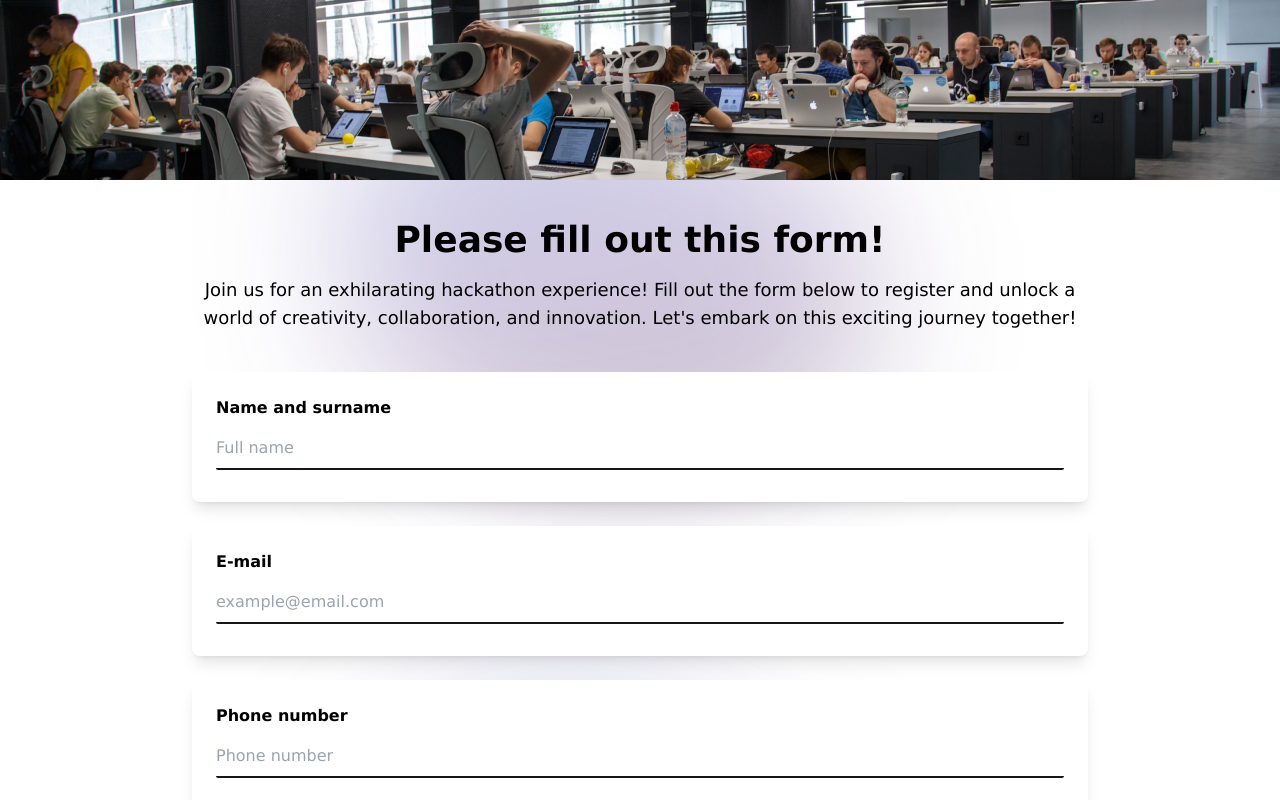
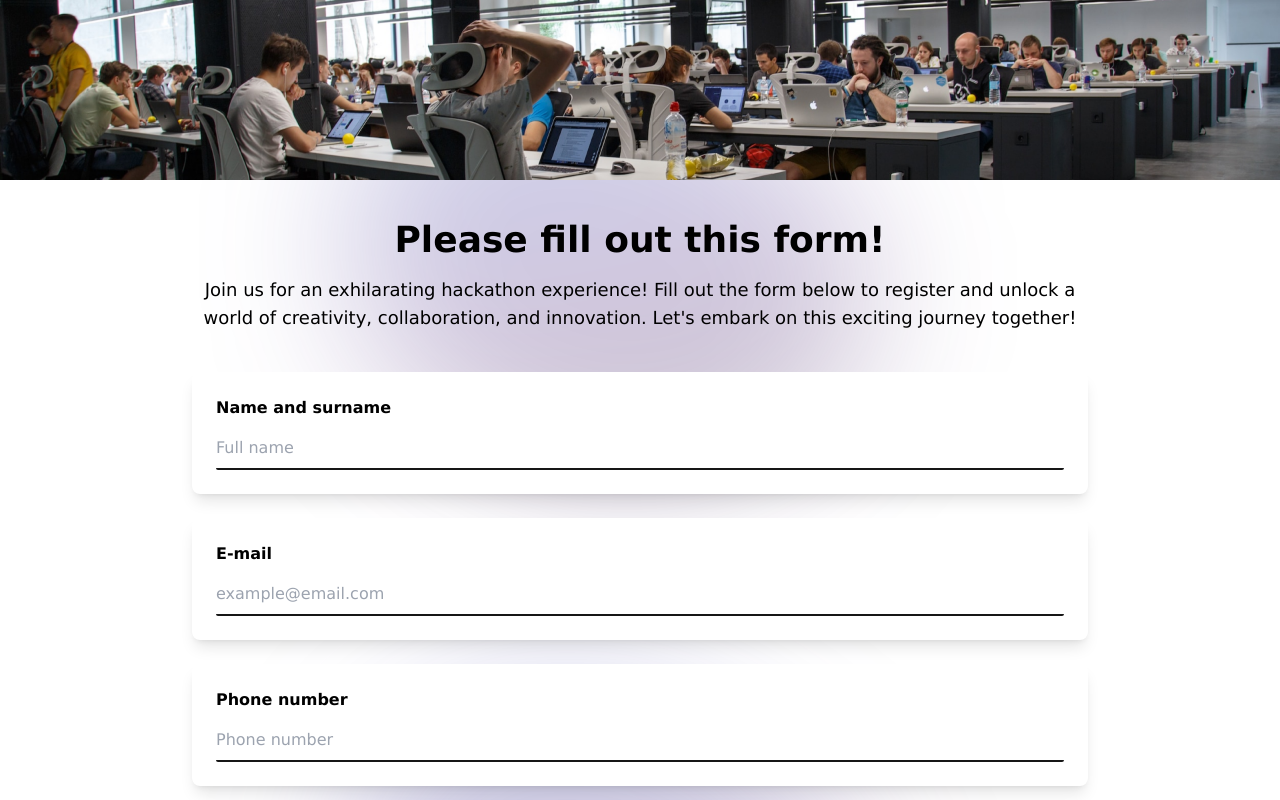
Before and after one commit to andrijantasevski/hackathons-platform, a Next.js app: page /event/1 in a window 1280 px wide. Shown: the top 800 px of the page. Built offline with nearby package versions, Linux system fonts and the light colour scheme.

Commit message:
fix: input underlined refactored

```diff
--- a/src/components/ui/InputUnderlined.tsx
+++ b/src/components/ui/InputUnderlined.tsx
@@ -2,48 +2,95 @@ import { cva, VariantProps } from "class-variance-authority";
 import { IconExclamationCircle } from "@tabler/icons-react";
 import { forwardRef } from "react";
 
-const inputUnderlined = cva(["bg-transparent", "border-b-2", "py-2", "w-full", "focus:outline-none", "focus:ring-2", "focus:ring-offset-2", "rounded-sm"], {
+const inputUnderlinedVariants = cva(
+  [
+    "bg-transparent",
+    "border-b-2",
+    "py-2",
+    "w-full",
+    "focus:outline-none",
+    "focus:ring-2",
+    "focus:ring-offset-2",
+    "rounded-sm",
+  ],
+  {
     variants: {
       intent: {
-      primary: ["border-neutral-900", "focus:ring-primary", "focus:border-primary"],
-      error: ["text-error-600", "border-error-600", "focus:ring-error-500", "focus:border-error-500", "placeholder:text-error-600"],
+        primary: [
+          "border-neutral-900",
+          "focus:ring-primary",
+          "focus:border-primary",
+        ],
+        error: [
+          "text-error-600",
+          "border-error-600",
+          "focus:ring-error-500",
+          "focus:border-error-500",
+          "placeholder:text-error-600",
+        ],
       },
     },
     defaultVariants: {
       intent: "primary",
     },
-});
+  }
+);
 
-interface Props extends React.InputHTMLAttributes<HTMLInputElement>, VariantProps<typeof inputUnderlined> {
+interface Props
+  extends React.InputHTMLAttributes<HTMLInputElement>,
+    VariantProps<typeof inputUnderlinedVariants> {
   id: string;
   children: React.ReactNode;
-  type: "text" | "email" | "password" | "url" | "tel" | "number";
   errorMessage: string;
   placeholder: string;
-  hideLabel?: boolean;
+  showLabel?: boolean;
 }
 
-const InputUnderlined = forwardRef<HTMLInputElement, Props>(({ id, children, intent, errorMessage, hideLabel, placeholder, ...props }, ref) => {
+const InputUnderlined = forwardRef<HTMLInputElement, Props>(
+  (
+    {
+      id,
+      children,
+      intent,
+      errorMessage,
+      showLabel = true,
+      placeholder,
+      ...props
+    },
+    ref
+  ) => {
     return (
       <div className="flex flex-col gap-2">
-      <div className="flex items-center justify-between">
-        {hideLabel && (
-          <label className="block font-bold" htmlFor={id}>
+        <label
+          className={`block text-left font-bold ${showLabel ? "" : "sr-only"}`}
+          htmlFor={id}
+        >
           {children}
         </label>
+
+        <div className="relative">
+          <input
+            ref={ref}
+            id={id}
+            className={inputUnderlinedVariants({ intent })}
+            placeholder={placeholder}
+            {...props}
+          />
+
+          {intent === "error" && (
+            <IconExclamationCircle className="absolute right-2 top-1/2 -translate-y-1/2 text-error-600" />
           )}
         </div>
 
-      <div className="relative">
-        <input ref={ref} id={id} className={inputUnderlined({ intent })} placeholder={placeholder} {...props} />
-
-        {intent === "error" && <IconExclamationCircle className="absolute right-2 top-1/2 -translate-y-1/2 text-red-600" />}
+        {intent === "error" && (
+          <div className="text-left font-medium text-error-500">
+            {errorMessage}
           </div>
-
-      <div className="text-left">{intent === "error" && <span className="font-medium text-red-500">{errorMessage}</span>}</div>
+        )}
       </div>
     );
-});
+  }
+);
 
 InputUnderlined.displayName = "InputUnderlined";
 
--- a/src/pages/event/[eventId].tsx
+++ b/src/pages/event/[eventId].tsx
@@ -93,7 +93,6 @@ const Event: NextPage = () => {
                   id="fullNameInput"
                   type="text"
                   placeholder="Full name"
-                  hideLabel={true}
                 >
                   Name and surname
                 </InputUnderlined>
@@ -110,7 +109,6 @@ const Event: NextPage = () => {
                   id="emailInput"
                   type="email"
                   placeholder="example@email.com"
-                  hideLabel={true}
                 >
                   E-mail
                 </InputUnderlined>
@@ -128,7 +126,6 @@ const Event: NextPage = () => {
                   id="phoneNumberInput"
                   type="tel"
                   placeholder="Phone number"
-                  hideLabel={true}
                 >
                   Phone number
                 </InputUnderlined>
@@ -271,14 +268,13 @@ const Event: NextPage = () => {
                   id="commentInput"
                   type="text"
                   placeholder="Your message"
-                  hideLabel={true}
                 >
                   Anything else you would like to mention?
                 </InputUnderlined>
               </InputContainer>
 
               <Button intent="primary" size="lg" type="submit">
-                Confirm
+                Submit
               </Button>
             </form>
           </div>
```
Lines whose indentation alone changed are shown as unchanged.
